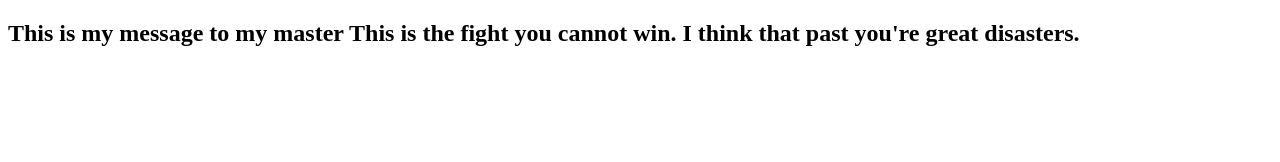
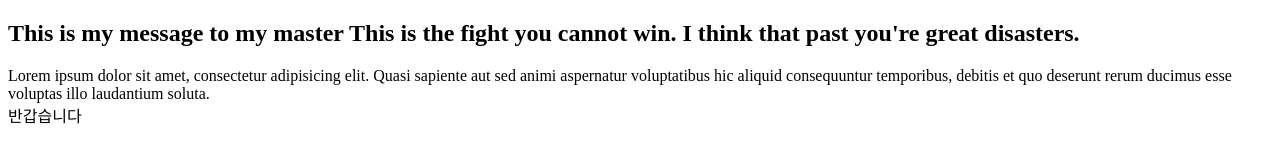
Before and after one commit to assinmentprojext/MockProject2, a plain HTML site: page index.html in a window 1280 px wide. Drawn offline with Linux system fonts and the light colour scheme.

Commit message:
현지윤 수정

```diff
--- a/index.html
+++ b/index.html
@@ -7,8 +7,15 @@
   </head>
   <body>
     <h2>
-            This is my message to my master This is the fight you cannot win. I
-            think that past you're great disasters.
+      This is my message to my master This is the fight you cannot win. I think
+      that past you're great disasters.
     </h2>
+    <div>
+      Lorem ipsum dolor sit amet, consectetur adipisicing elit. Quasi sapiente
+      aut sed animi aspernatur voluptatibus hic aliquid consequuntur temporibus,
+      debitis et quo deserunt rerum ducimus esse voluptas illo laudantium
+      soluta.
+    </div>
+    <div>반갑습니다</div>
   </body>
 </html>
```
Lines whose indentation alone changed are shown as unchanged.
